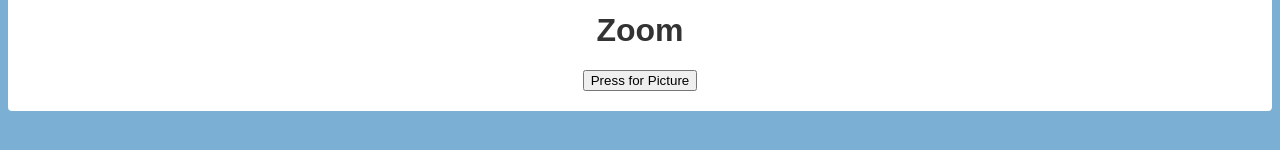
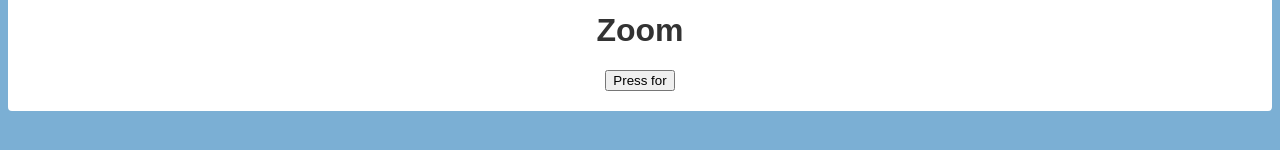
Before and after one commit to Chapel-Thrill-Escapes/Zoom, a plain HTML site: page index.html in a window 1280 px wide. Shown: the part 192-342 px from the top of the page. Drawn offline with Linux system fonts and the light colour scheme.

```diff
--- a/index.html
+++ b/index.html
@@ -12,7 +12,7 @@
     <div class="container">
         <h1>Zoom</h1>
         <form id="myForm">
-            <button type="button" id="submitBtn">Press for Picture</button>
+            <button type="button" id="submitBtn">Press for</button>
         </form>
     </div>
 </body>
```
